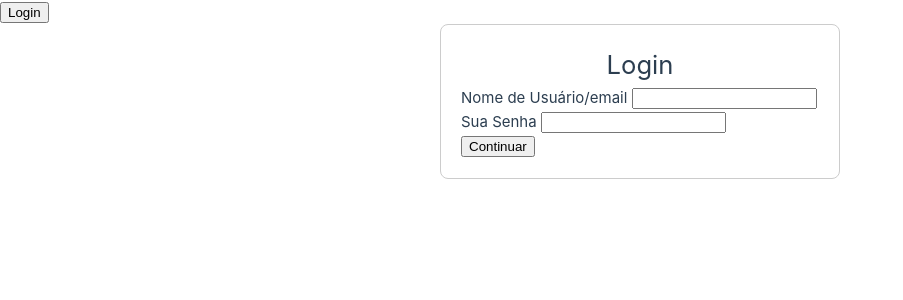
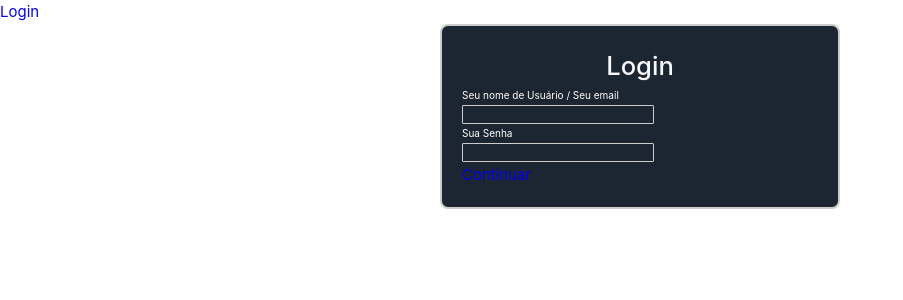
Before and after one commit to TinkerFluxHackathon/Tinker-Front, a Vue app: page /login in a window 1280 px wide. Shown: the top 300 px of the page, without its empty margins (0-903 px from the left). Built offline with nearby package versions, Linux system fonts and the light colour scheme.

Commit message:
CHORE: Terminar o css do login

```diff
--- a/src/App.vue
+++ b/src/App.vue
@@ -6,11 +6,12 @@
 <template>
 
     <router-link to="/login">
-        <button>
-            Login
-        </button>
+
+        <div class="login-button">
+             Login
+        </div>
+
     </router-link>
-
 
 <div>
 <router-view/>
--- a/src/assets/main.css
+++ b/src/assets/main.css
@@ -1 +1,4 @@
 @import './base.css';
+a {
+    text-decoration: none;
+}
--- a/src/router/index.js
+++ b/src/router/index.js
@@ -3,12 +3,19 @@ import Login from '../views/Login.vue'
 import Home from '../views/Home.vue'
 
 
+
 const routes = [
+
+    { path: '/',
+      name: 'login',
+      component: Login },
+
   { path: '/login',
+    name: 'login',
     component: Login },
 
      {
-    path: '/',
+    path: '/home',
     name: 'home',
     component: Home
   },
--- a/src/views/Home.vue
+++ b/src/views/Home.vue
@@ -3,9 +3,11 @@
 </script>
 
 <template>
+
     <main>
 
     </main>
+
 </template>
 
 <style scoped>
--- a/src/views/Login.vue
+++ b/src/views/Login.vue
@@ -3,23 +3,20 @@
     <section class="login-section">
         <h1>Login</h1>
         <form>
-            <div>
-                <label for="email/name">Nome de Usuário/email  </label>
-                <input type="text" id="email" name="email/name" required>
-            </div>
-            <div>
-                <label for="password">Sua Senha  </label>
+            <div class="labels-inputs-login">
+                <label for="email/name">Seu nome de Usuário / Seu email  </label> <br>
+                <input type="text" id="email" name="email/name" required> <br>
+
+                <label for="password">Sua Senha  </label> <br>
                 <input type="password" id="password" name="password" required>
             </div>
 
             <nav>
-                <router-link to="/">
+                <router-link to="/home">
 
-                  <button >
-
+                  <div class="continue-button">
                     Continuar
-
-                    </button>
+                  </div>
 
             </router-link>
 
@@ -37,17 +34,36 @@
 </script>
 
 <style scoped>
+
+.labels-inputs-login {
+    font-weight: bold;
+    color: #FFFFFF;
+    font-size: 10px;
+    line-height: 1.4vw;
+
+}
+
+input{
+    width: 15vw;
+    border: 1px solid #ccc;
+    border-radius: 1px;
+    background-color: #1C2532;
+}
+
 section.login-section {
     max-width: 400px;
     margin: auto;
     padding: 20px;
-    border: 1px solid #ccc;
+    border: 2px solid #ccc;
     border-radius: 8px;
+    background-color: #1C2532;
 }
 
 section.login-section h1 {
     text-align: center;
     font-size: 2vw;
+    font-weight: 500;
+    color: #F5F7FA
 }
 
 
```
